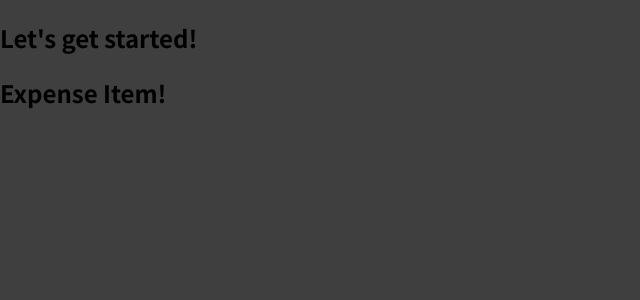
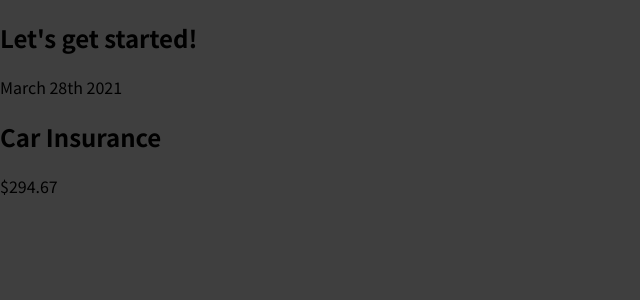
Before and after one commit to Jwatts82/01-starting-setup, a React (Create React App) app: page / in a window 1280 px wide. Shown: the top 300 px of the page, without its empty margins (0-640 px from the left). Built offline with nearby package versions, Linux system fonts and the light colour scheme.

Commit message:
add expense items structure

```diff
--- a/src/components/ExpenseItem.js
+++ b/src/components/ExpenseItem.js
@@ -3,7 +3,11 @@ import React from 'react'
 function ExpenseItem() {
     return (
         <div>
-            <h2>Expense Item!</h2>
+            <>March 28th 2021</>
+            <>
+                <h2>Car Insurance</h2>
+                <>$294.67</>
+            </>
         </div>
     )
 }
```
Also changed, not shown: 1 other file (tests, documents, lock files or other folders).
